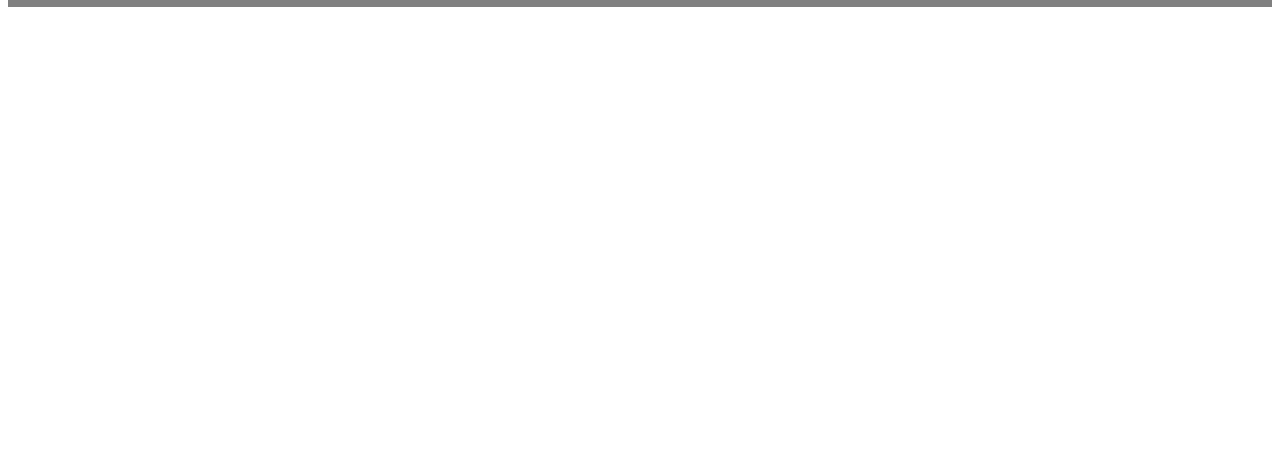
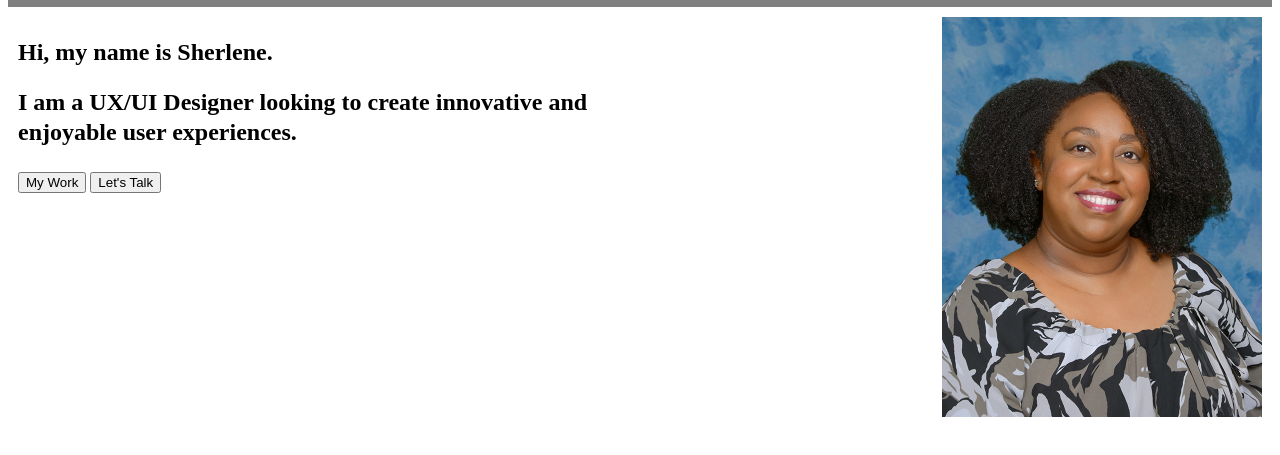
Before and after one commit to woodall-s/UX_UI_HW_17, a plain HTML site: page index.html in a window 1280 px wide. Shown: the part 39-494 px from the top of the page. Drawn offline with Linux system fonts and the light colour scheme.

Commit message:
mainIntro image changes

```diff
--- a/css/style.css
+++ b/css/style.css
@@ -20,3 +20,24 @@ a{
     padding: 10px 20px;
     display: inline-block;
 }
+.mainIntro{
+    display: flex;
+    flex-wrap: nowrap;
+    background-color: white;
+}
+.introB img{
+    height: 400px;
+}
+.mainIntro .introA{
+    background-color: white;
+    width: 50%;
+    margin: 10px;
+    text-align: left;
+    line-height: 30px;
+}
+.mainIntro .introB{
+    background-color: white;
+    width: 50%;
+    margin: 10px;
+    text-align: right;
+}
--- a/index.html
+++ b/index.html
@@ -37,5 +37,22 @@
             </ul>
         </nav>
     </header>
+    <section>
+        <div class="mainIntro">
+            <div class="introA">
+                <h1>
+                    Hi, my name is Sherlene.
+                </h1>
+                <h2>
+                    I am a UX/UI Designer looking to create innovative and enjoyable user experiences.
+                </h2>
+                <button type="button">My Work</button>
+                <button type="button">Let's Talk</button>
+            </div>
+            <div class="introB">
+                <img src="./images/FAC_WOODALL_SHERLENE (1).JPG" alt="myphoto">
+            </div>
+        </div>
+    </section>
 </body>
 </html>
```
Also changed, not shown: images/FAC_WOODALL_SHERLENE (1).JPG (added), 1 other file.
